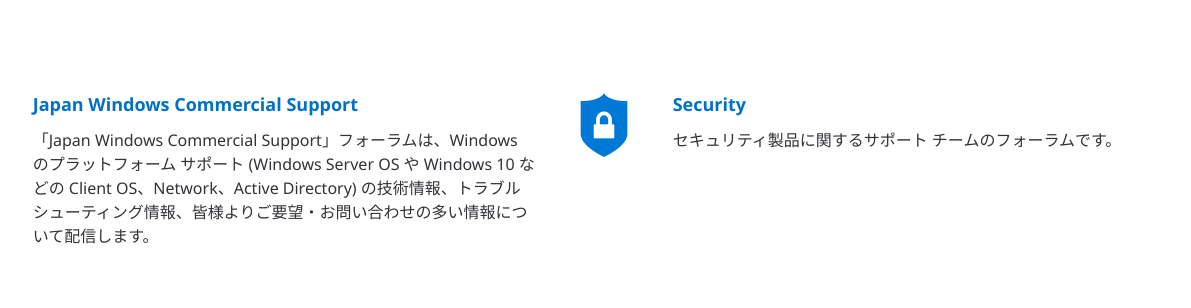
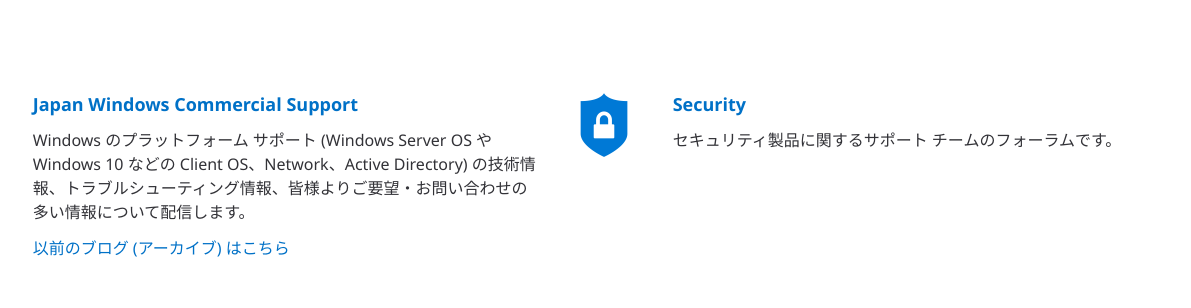
Before and after one commit to shhata/cssjpn.github.io, a plain HTML site: page index.html in a window 1280 px wide. Shown: the part 2720-3028 px from the top of the page, 89-1280 px from the left. Drawn offline with Linux system fonts and the light colour scheme; a web font is replaced by a local one.

Commit message:
Update Japan Windows Commercial Support link

```diff
--- a/index.html
+++ b/index.html
@@ -297,10 +297,10 @@
                     </div>
                     <div class="column medium-10">
                         <h3 class="text-heading4">
-                            <a href="https://social.technet.microsoft.com/Forums/ja-Jp/home?forum=Wcsupportja">Japan Windows Commercial Support</a>
+                            <a href="https://jpwinsup.github.io/blog/">Japan Windows Commercial Support</a>
                         </h3>
-                        <p>「Japan Windows Commercial Support」フォーラムは、Windows のプラットフォーム サポート (Windows Server OS や Windows 10 などの Client OS、Network、Active Directory) の技術情報、トラブルシューティング情報、皆様よりご要望・お問い合わせの多い情報について配信します。
-                        </p>
+                        <p>Windows のプラットフォーム サポート (Windows Server OS や Windows 10 などの Client OS、Network、Active Directory) の技術情報、トラブルシューティング情報、皆様よりご要望・お問い合わせの多い情報について配信します。</p>
+                        <p><a href="https://social.technet.microsoft.com/Forums/ja-Jp/home?forum=Wcsupportj">以前のブログ (アーカイブ) はこちら</a></p>
                     </div>
                 </div>
             </div>
```
